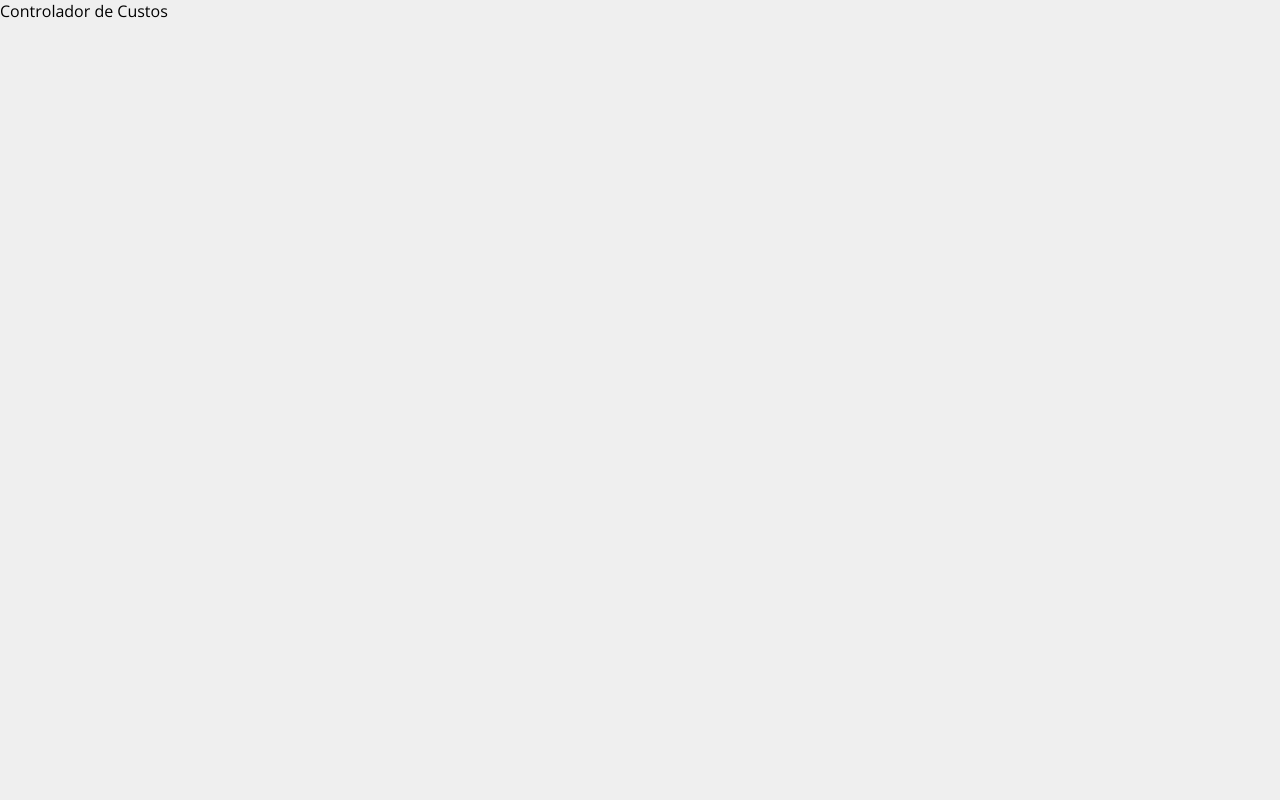
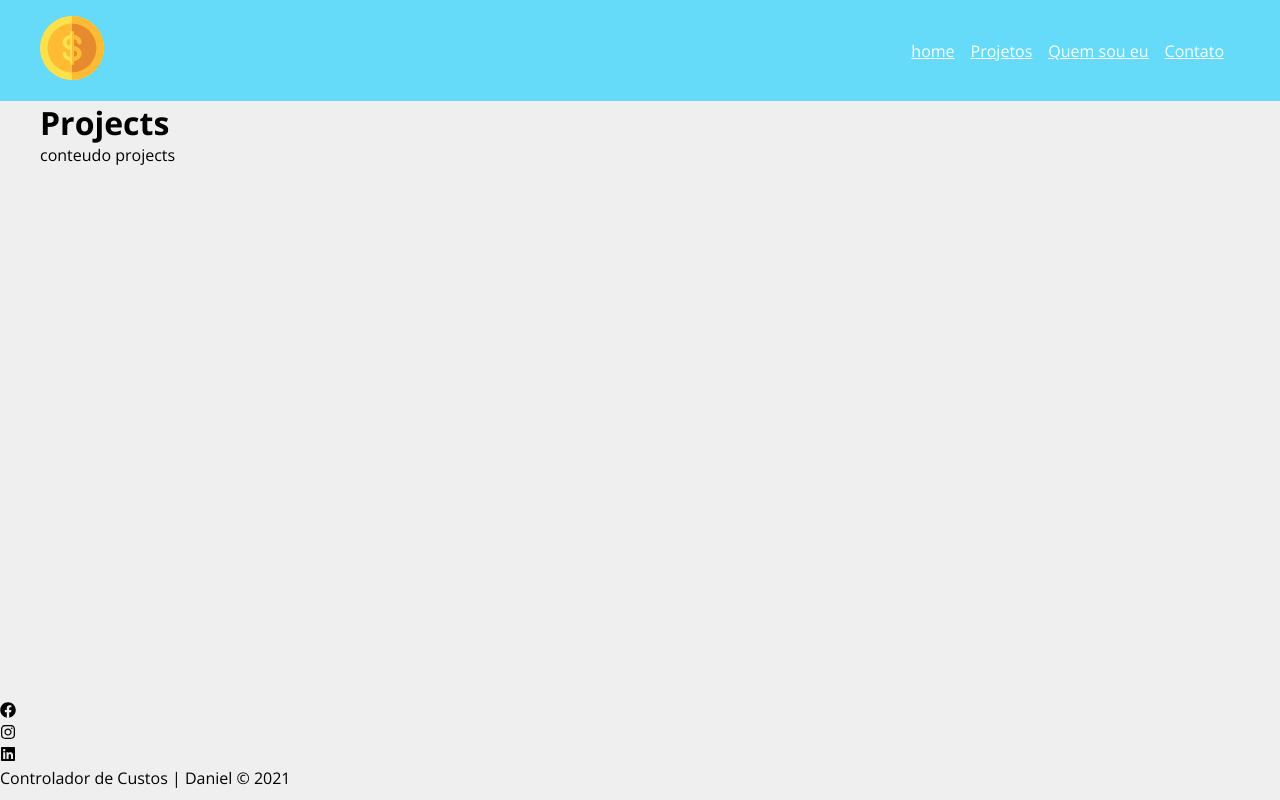
Before and after one commit to DanielmGomes/ControladorCusto, a React (Create React App) app: page /projects in a window 1280 px wide. Built offline with nearby package versions, Linux system fonts and the light colour scheme.

Commit message:
navbar e footer

```diff
--- a/src/App.js
+++ b/src/App.js
@@ -1,9 +1,46 @@
+import {BrowserRouter as Router, Switch, Route} from 'react-router-dom'
+
+import Home from './components/pages/Home'
+import About from './components/pages/About'
+import Contact from './components/pages/Contact'
+import NewProject from './components/pages/NewProject'
+import Projects from './components/pages/Projects'
+
+import Container from './components/layout/Container'
+
+import Navbar from './components/layout/Navbar'
+import Footer from './components/layout/Footer'
+
 function App() {
   return (
-    <div className="App">
-      <p>Controlador de Custos</p>
-    </div>
-  );
+
+      <Router>
+        <Navbar />
+        <Switch>
+          <Container customClass="min-height">
+
+            <Route exact path='/'>
+              <Home/>
+            </Route>
+            <Route path='/about'>
+              <About/>
+            </Route>
+            <Route path='/contact'>
+              <Contact/>
+            </Route>
+            <Route path='/newProject'>
+              <NewProject/>
+            </Route>
+            <Route path='/projects'>
+              <Projects/>
+            </Route>
+
+          </Container>
+        </Switch>
+        <Footer />
+      </Router>
+
+  )
 }
 
 export default App;
--- /dev/null
+++ b/src/components/layout/Container.js
@@ -0,0 +1,11 @@
+import styles from './Container.module.css'
+
+function Container( {customClass, children} ) {
+  return (
+    <div className={`${styles.container} ${styles[customClass]}`}>
+      {children}
+    </div>
+  )
+}
+
+export default Container
--- /dev/null
+++ b/src/components/layout/Container.module.css
@@ -0,0 +1,20 @@
+.container {
+  width: 1200px;
+  display: flex;
+  justify-content: space-between;
+  margin: 0 auto;
+  flex-wrap: wrap;
+}
+
+.start {
+  justify-content: flex-start;
+}
+
+.column {
+  flex-direction: column;
+  justify-content: flex-start;
+}
+
+.min-height {
+  min-height: 75%;
+}
--- /dev/null
+++ b/src/components/layout/Footer.js
@@ -0,0 +1,29 @@
+import {FaFacebook, FaInstagram, FaLinkedin} from 'react-icons/fa'
+import styles from './Footer.module.css'
+
+function Footer() {
+
+  return(
+
+    <footer>
+      <ul>
+        <li>
+          <FaFacebook />
+        </li>
+        <li>
+          <FaInstagram />
+        </li>
+        <li>
+          <FaLinkedin />
+        </li>
+      </ul>
+
+      <p>Controlador de Custos | <span>Daniel &copy; 2021</span></p>
+
+    </footer>
+
+  )
+
+}
+
+export default Footer
--- /dev/null
+++ b/src/components/layout/Navbar.js
@@ -0,0 +1,35 @@
+import {Link} from 'react-router-dom'
+import Container from './Container'
+import styles from './Navbar.module.css'
+import logo from '../../img/costs_logo.png'
+
+
+function Navbar() {
+
+	return (
+
+		<nav className={styles.navbar}>
+			<Container>
+				<Link to='/'><img src={logo} alt='Controlador de custos' /></Link>
+				<ul className={styles.list}>
+					<li className={styles.item}>
+        		<Link to='/'>home</Link>
+					</li>
+					<li className={styles.item}>
+        		<Link to='/projects'>Projetos</Link>
+					</li>
+					<li className={styles.item}>
+        			<Link to='/about'>Quem sou eu</Link>
+					</li>
+					<li className={styles.item}>
+        		<Link to='/contact'>Contato</Link>
+					</li>
+				</ul>
+			</Container>
+		</nav>
+
+	)
+
+}
+
+export default Navbar
--- /dev/null
+++ b/src/components/layout/Navbar.module.css
@@ -0,0 +1,25 @@
+.navbar {
+	display: flex;
+	justify-content: space-between;
+	background-color: #65DAF9;
+	padding: 1em;
+}
+
+.list {
+	display: flex;
+	list-style: none;
+	align-items: center;
+}
+
+.item {
+	margin-right: 1em;
+}
+
+.item a {
+	color: #FFF;
+	text-decoration: nome;
+}
+
+.item a:hover {
+	color: #FFBB33;
+}
--- /dev/null
+++ b/src/components/pages/About.js
@@ -0,0 +1,10 @@
+function About() {
+	return (
+		<div>
+			<h1>About</h1>
+			<p>conteudo about</p>
+		</div>
+	)
+}
+
+export default About
--- /dev/null
+++ b/src/components/pages/Contact.js
@@ -0,0 +1,10 @@
+function Contact() {
+	return (
+		<div>
+			<h1>Contact</h1>
+			<p>conteudo contact</p>
+		</div>
+	)
+}
+
+export default Contact
--- /dev/null
+++ b/src/components/pages/Home.js
@@ -0,0 +1,10 @@
+function Home() {
+	return (
+		<div>
+			<h1>Home</h1>
+			<p>conteudo home</p>
+		</div>
+	)
+}
+
+export default Home
--- /dev/null
+++ b/src/components/pages/NewProject.js
@@ -0,0 +1,10 @@
+function NewProject() {
+	return (
+		<div>
+			<h1>New Project</h1>
+			<p>conteudo new project</p>
+		</div>
+	)
+}
+
+export default NewProject
--- /dev/null
+++ b/src/components/pages/Projects.js
@@ -0,0 +1,12 @@
+function Projects() {
+
+	return (
+		<div>
+			<h1>Projects</h1>
+			<p>conteudo projects</p>
+		</div>
+	)
+
+}
+
+export default Projects
```
Also changed, not shown: src/components/layout/Footer.module.css (added), 1 other file (tests, documents, lock files or other folders).
